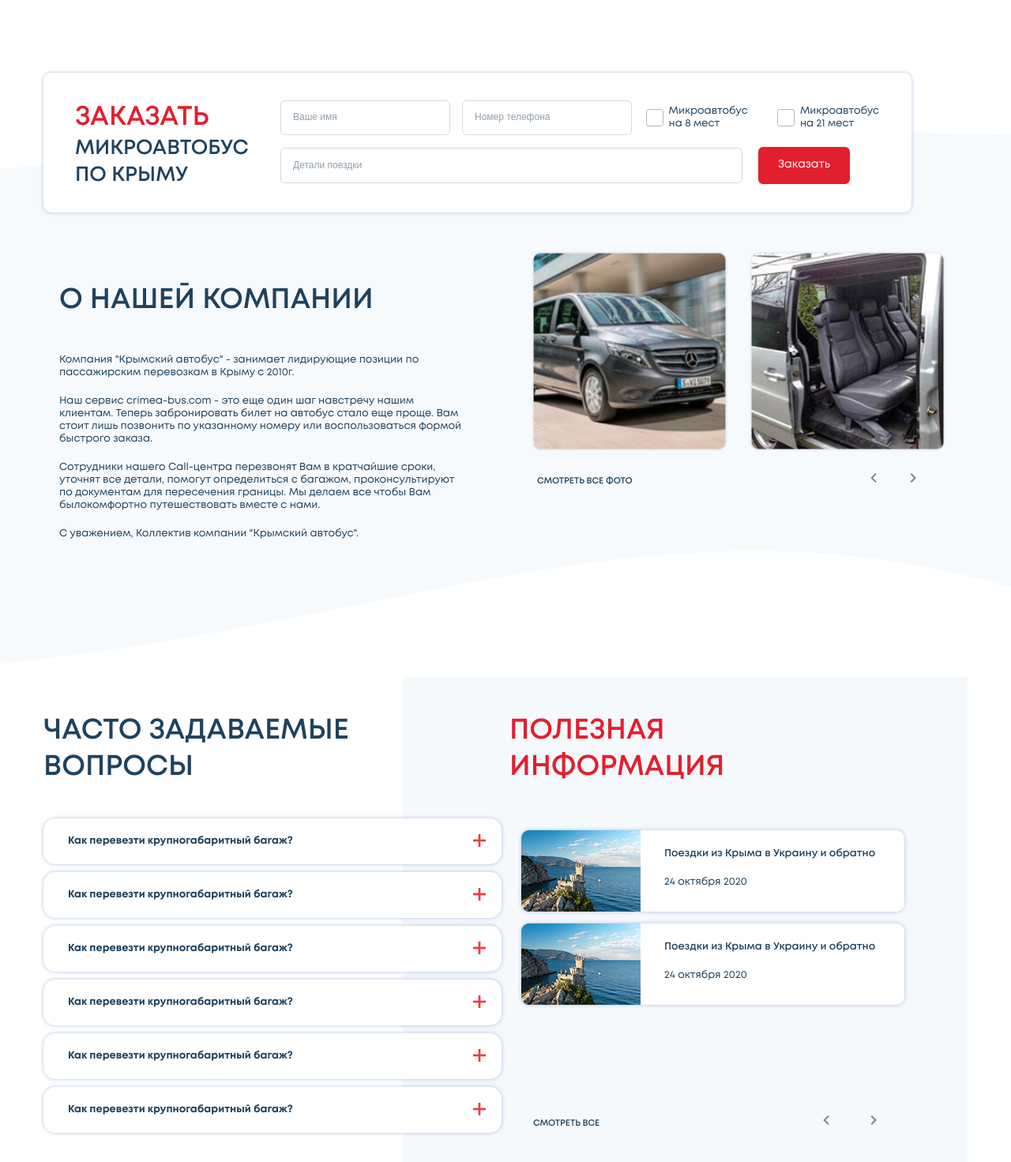
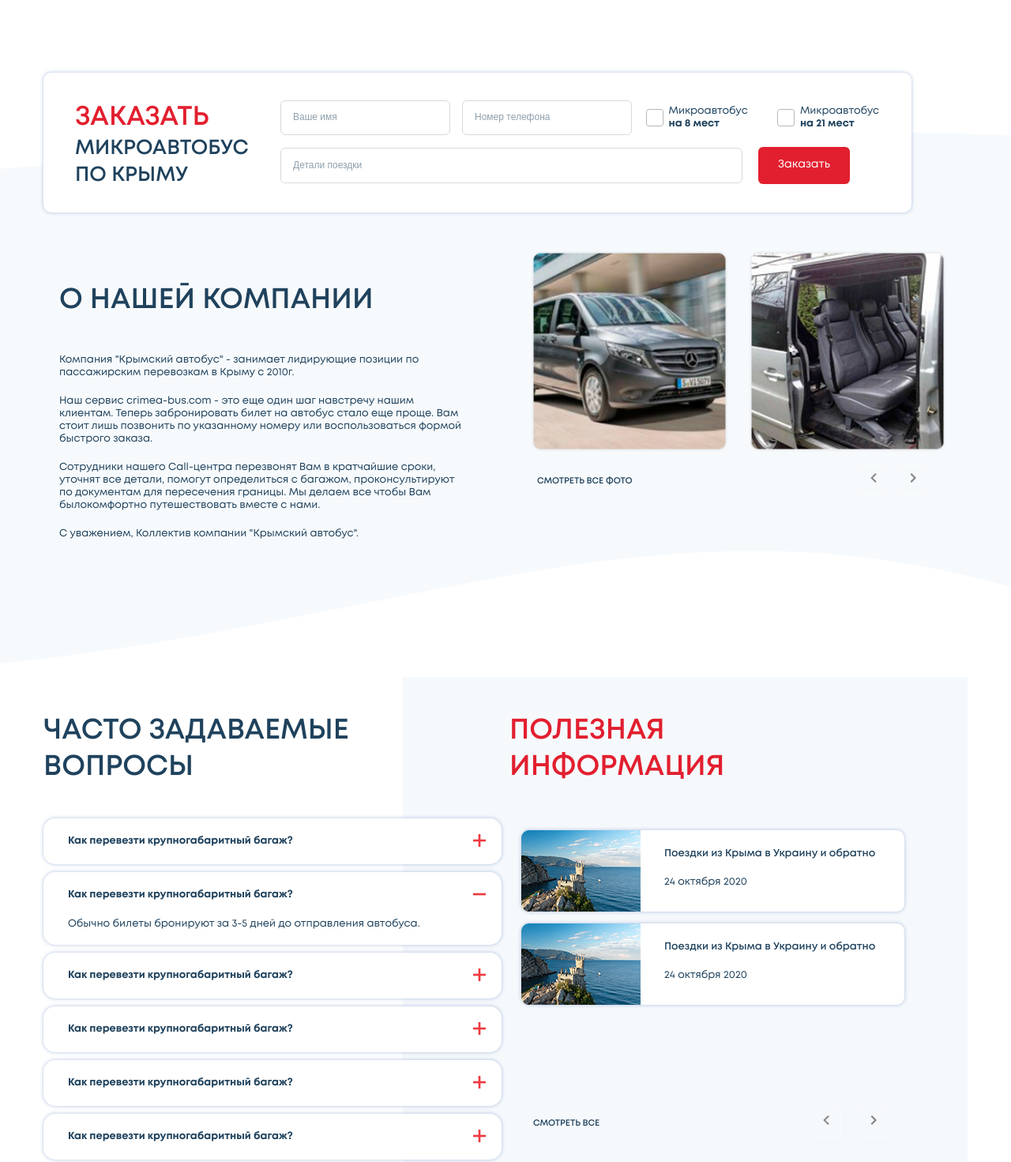
Before and after one commit to vestop/crimerias, a plain HTML site: page index.html in a window 1280 px wide. Shown: the part 2446-3917 px from the top of the page at 79% size. Drawn offline with nearby package versions, Linux system fonts and the light colour scheme.

Commit message:
Add files via upload

```diff
--- a/index.html
+++ b/index.html
@@ -4,7 +4,6 @@
 <head>
   <meta charset="UTF-8">
   <meta name="viewport" content="width=device-width, initial-scale=1.0">
-  <link href="https://fonts.googleapis.com/css2?family=Montserrat:wght@300;400;500;600&display=swap" rel="stylesheet">
   <link rel="stylesheet" href="css/styles.min.css">
   <title>Crimeria</title>
 </head>
@@ -96,12 +95,10 @@
   </div>
   <div class="overlay" style="display: none">
     <!-- <div class="menu-btn btn-open btn-close">
-                  <div class="menu-btn__inner">
-                    <div class="menu-btn__line"></div>
-                    <div class="menu-btn__line"></div>
-                    <div class="menu-btn__line"></div>
-                  </div>
-                </div> -->
+      <div class="menu-btn__inner">
+        <div class="menu-btn__close"></div>
+      </div>
+    </div> -->
     <nav class="menu-mobile">
       <ul class="menu-list">
         <li class="menu__list-item active"><a href="#">Главная</a></li>
@@ -383,9 +380,13 @@
             <input class="input__number" type="text" placeholder="Номер телефона">
             <div class="form-checkbox">
               <input type="checkbox" class="custom-checkbox" id="checkbox1">
-              <label for="checkbox1">Микроавтобус на 8 мест</label>
+              <label for="checkbox1">
+                <p>Микроавтобус <b> на 8 мест</b></p>
+              </label>
               <input type="checkbox" class="custom-checkbox" id="checkbox2">
-              <label for="checkbox2">Микроавтобус на 21 мест</label>
+              <label for="checkbox2">
+                <p>Микроавтобус<b> на 21 мест</b></p>
+              </label>
             </div>
           </div>
           <div class="form-box">
@@ -406,7 +407,7 @@
           часто задаваемые
           вопросы
         </h1>
-        <div class="faqs__item">
+        <div class="faqs__item ">
           <h4 class="faqs__item-title">
             Как перевезти крупногабаритный багаж?
           </h4>
@@ -414,7 +415,7 @@
             Обычно билеты бронируют за 3-5 дней до отправления автобуса.
           </p>
         </div>
-        <div class="faqs__item">
+        <div class="faqs__item faqs__item--active">
           <h4 class="faqs__item-title">
             Как перевезти крупногабаритный багаж?
           </h4>
@@ -656,7 +657,7 @@
       <div class="footer__logo">
         <img src="images/footer-logo.png" alt="logo">
         <div class="footer__text">
-          <p>Пассажирские перевозки<span>Крым-Украина и обратно</span></p>
+          <p>Пассажирские перевозки<b> Крым-Украина и обратно</b></p>
         </div>
       </div>
       <div class="footer__item foot-list">
@@ -708,7 +709,7 @@
       </div>
       <div class="footer__item foot-btn">
         <div class="info-btn btn">
-          <a href="#">Обратный звонок</a>
+          <a href="#">Быстрый заказ</a>
         </div>
         <div class="footer__social-widgets">
           <a href="#" class="widget__social-icons">
```
